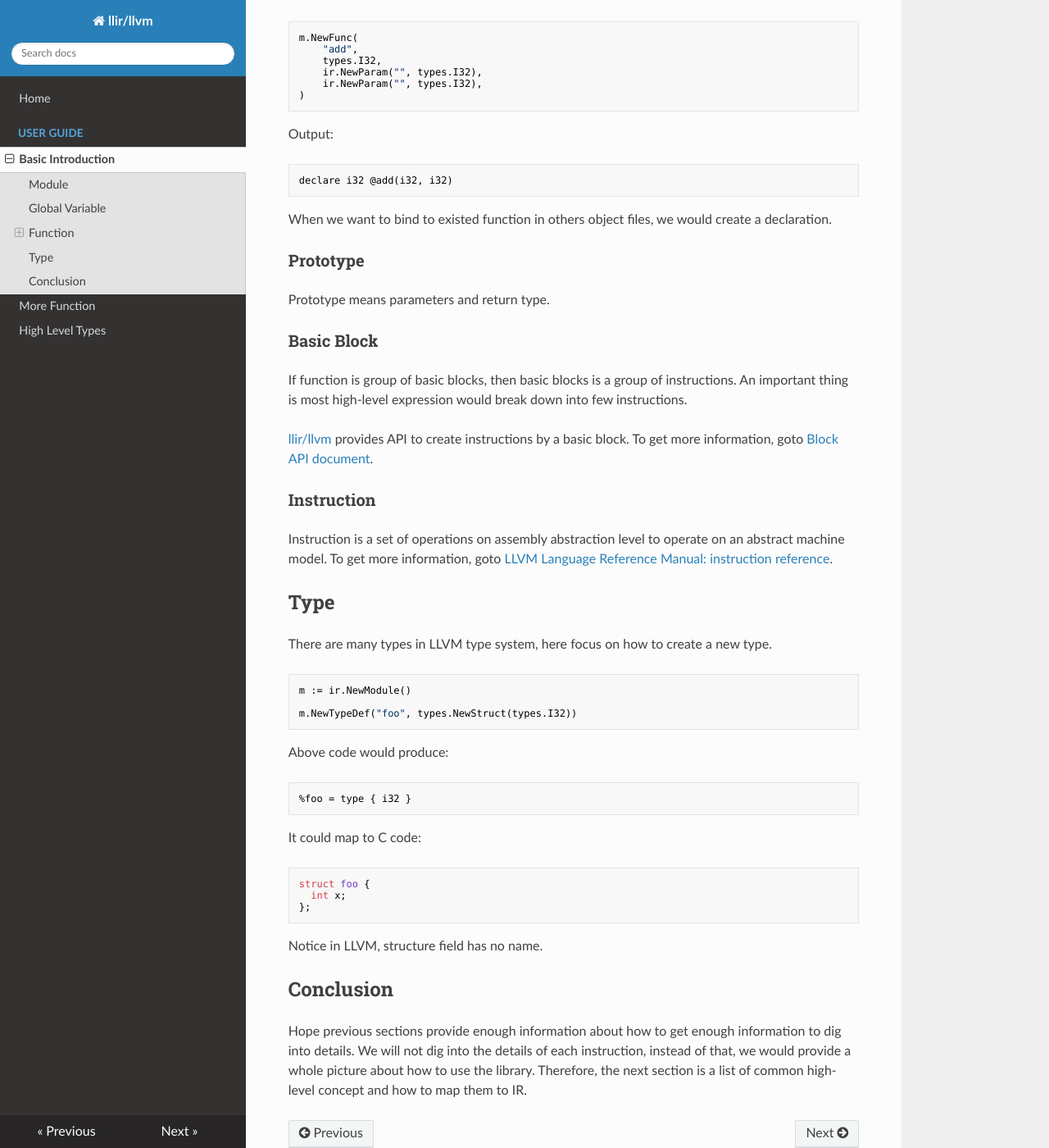
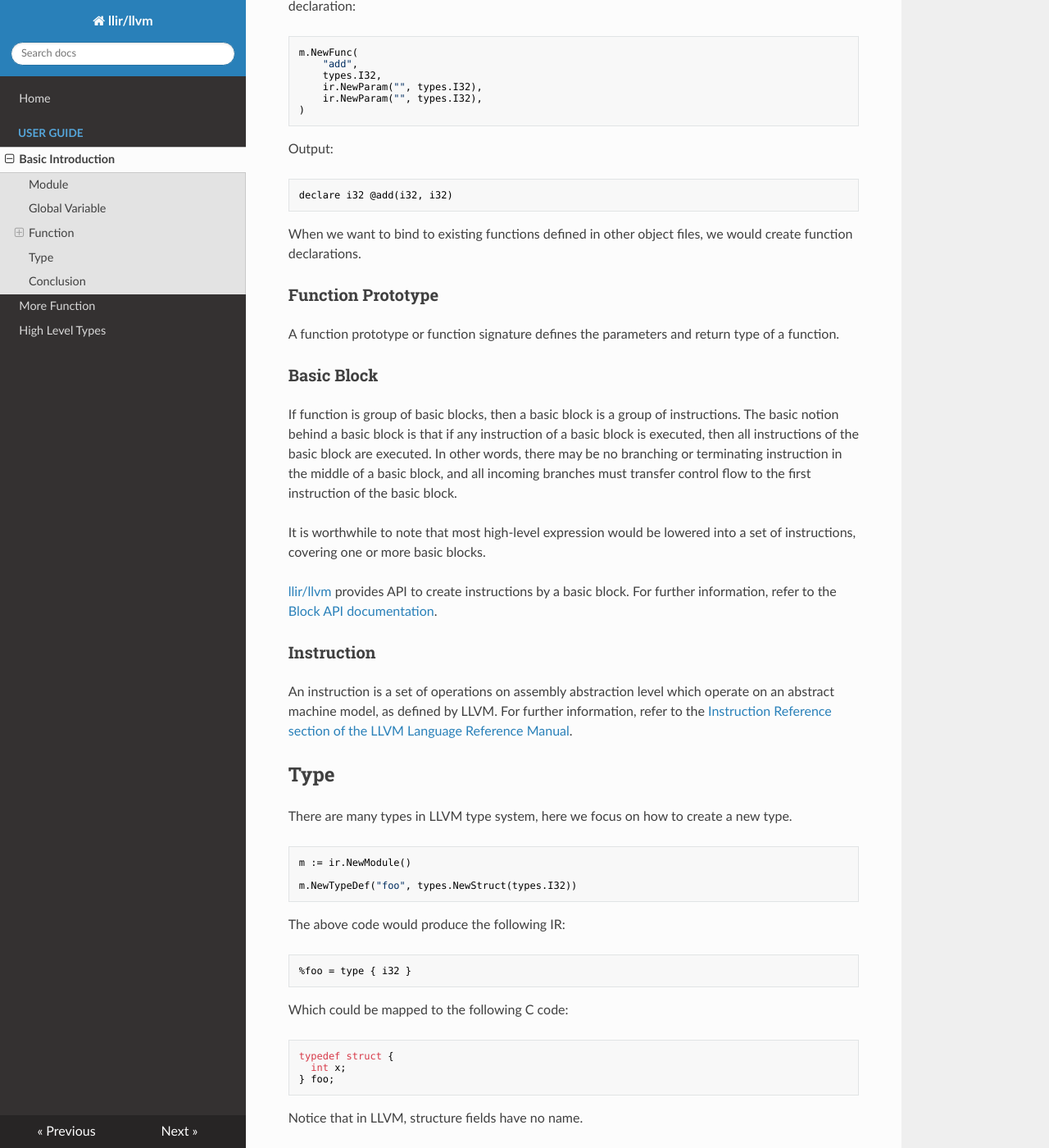
Before and after one commit to llir/document, an MkDocs documentation site: the page built from docs/user-guide/basic.md, in a window 1280 px wide and 1400 px high, scrolled down 1870 px. Shown: the whole window at 82% size. Built offline with MkDocs 1.6.1, drawn with Linux system fonts in a browser that asks for light colours; nearby versions of some CDN libraries; some of the changed text lies outside the part shown.

Commit message:
llvm-doc: initial review notes for index, basic, funcs

````diff
--- a/docs/user-guide/basic.md
+++ b/docs/user-guide/basic.md
@@ -2,16 +2,16 @@
 
 ## Module
 
-A LLVM IR file is a module. A module owns many global level components:
+An LLVM IR file is a module. A module has many top-level entities:
 
-- global variable
-- function
-- type
+- global variables
+- functions
+- types
 - metadata
 
-In this basic introduction, we don't dig into metadata, but focus on what can we do with global variable, function, and type.
+In this basic introduction, we won't dig into metadata, but instead focus on what we can do with global variables, functions, and types.
 
-[llir/llvm](https://github.com/llir/llvm) provides package `ir` for these concepts, let's see what can a C program being translated to LLVM IR using [llir/llvm](https://github.com/llir/llvm).
+[llir/llvm](https://github.com/llir/llvm) provides package [ir](https://pkg.go.dev/github.com/llir/llvm/ir?tab=doc) for these concepts. Let's see how a C program can be translated into LLVM IR using [llir/llvm](https://github.com/llir/llvm).
 
 C example:
 
@@ -77,21 +75,21 @@
 ; <label>:0
 	%1 = load i32, i32* @g
 	%2 = call i32 @add(i32 1, i32 %1)
-	ret i32 0
+	ret i32 %2
 }
 ```
 
-In this example, we have global variable and function, mapping to C code. Now we dig into global variable.
+In this example, we have one global variable and two functions, mapping to C code. Now let's dig into global variables.
 
 ## Global Variable
 
-Globals prefixed with `@` character.
-An important thing is globals in LLVM, is a pointer, so have to `load` for its value,`store` to update its value.
+In LLVM IR assembly, the identifier of global variables are prefixed with an `@` character.
+Importantly, global variables are represented in LLVM as pointers, so we have to use [load](https://pkg.go.dev/github.com/llir/llvm/ir?tab=doc#InstLoad) to retreive the value and [store](https://pkg.go.dev/github.com/llir/llvm/ir?tab=doc#InstStore) to update the value of a global variable.
 
 ## Function
 
-As globals, function name prefixed with `@` character. Function composed by prototype and a group of basic blocks.
-If there has no basic block, then a function is a declaration, the following code would generate a declaration:
+Like globals, in LLVM IR assembly the identifier of functions are prefixed with an `@` character. Functions are composed by a function prototype prototype and a group of basic blocks.
+A funciton without basic blocks is a function declaration. The following code would generate a function declaration:
 
 ```go
 m.NewFunc(
@@ -108,28 +106,29 @@
 declare i32 @add(i32, i32)
 ```
 
-When we want to bind to existed function in others object files, we would create a declaration.
+When we want to bind to existing functions defined in other object files, we would create function declarations.
 
-### Prototype
+### Function Prototype
 
-Prototype means parameters and return type.
+A function prototype or function signature defines the parameters and return type of a function.
 
 ### Basic Block
 
-If function is group of basic blocks, then basic blocks is a group of instructions.
-An important thing is most high-level expression would break down into few instructions.
+If function is group of basic blocks, then a basic block is a group of instructions. The basic notion behind a basic block is that if any instruction of a basic block is executed, then all instructions of the basic block are executed. In other words, there may be no branching or terminating instruction in the middle of a basic block, and all incoming branches must transfer control flow to the first instruction of the basic block.
+
+It is worthwhile to note that most high-level expression would be lowered into a set of instructions, covering one or more basic blocks.
 
 [llir/llvm](https://github.com/llir/llvm) provides API to create instructions by a basic block.
-To get more information, goto [Block API document](https://pkg.go.dev/github.com/llir/llvm@v0.3.0/ir?tab=doc#Block).
+For further information, refer to the [Block API documentation](https://pkg.go.dev/github.com/llir/llvm/ir?tab=doc#Block).
 
 ### Instruction
 
-Instruction is a set of operations on assembly abstraction level to operate on an abstract machine model.
-To get more information, goto [LLVM Language Reference Manual: instruction reference](https://llvm.org/docs/LangRef.html#instruction-reference).
+An instruction is a set of operations on assembly abstraction level which operate on an abstract machine model, as defined by LLVM.
+For further information, refer to the [Instruction Reference section of the LLVM Language Reference Manual](https://llvm.org/docs/LangRef.html#instruction-reference).
 
 ## Type
 
-There are many types in LLVM type system, here focus on how to create a new type.
+There are many types in LLVM type system, here we focus on how to create a new type.
 
 ```go
 m := ir.NewModule()
@@ -137,24 +136,24 @@
 m.NewTypeDef("foo", types.NewStruct(types.I32))
 ```
 
-Above code would produce:
+The above code would produce the following IR:
 
 ```llvm
 %foo = type { i32 }
 ```
 
-It could map to C code:
+Which could be mapped to the following C code:
 
 ```c
-struct foo {
+typedef struct {
   int x;
-};
+} foo;
 ```
 
-Notice in LLVM, structure field has no name.
+Notice that in LLVM, structure fields have no name.
 
 ## Conclusion
 
-Hope previous sections provide enough information about how to get enough information to dig into details.
-We will not dig into the details of each instruction, instead of that, we would provide a whole picture about how to use the library.
+We hope that the previous sections have provide enough information about how to get use the documentation to dig into details.
+We will not dig into the details of each instruction; instead, we aim to provide a whole picture about how to use the library.
 Therefore, the next section is a list of common high-level concept and how to map them to IR.
````
Also changed, not shown: other parts of docs/user-guide/basic.md (+2 -4 lines), docs/index.md (+12 -10 lines), docs/user-guide/funcs.md (+13 -13 lines), docs/user-guide/types.md (line endings or trailing spaces).
